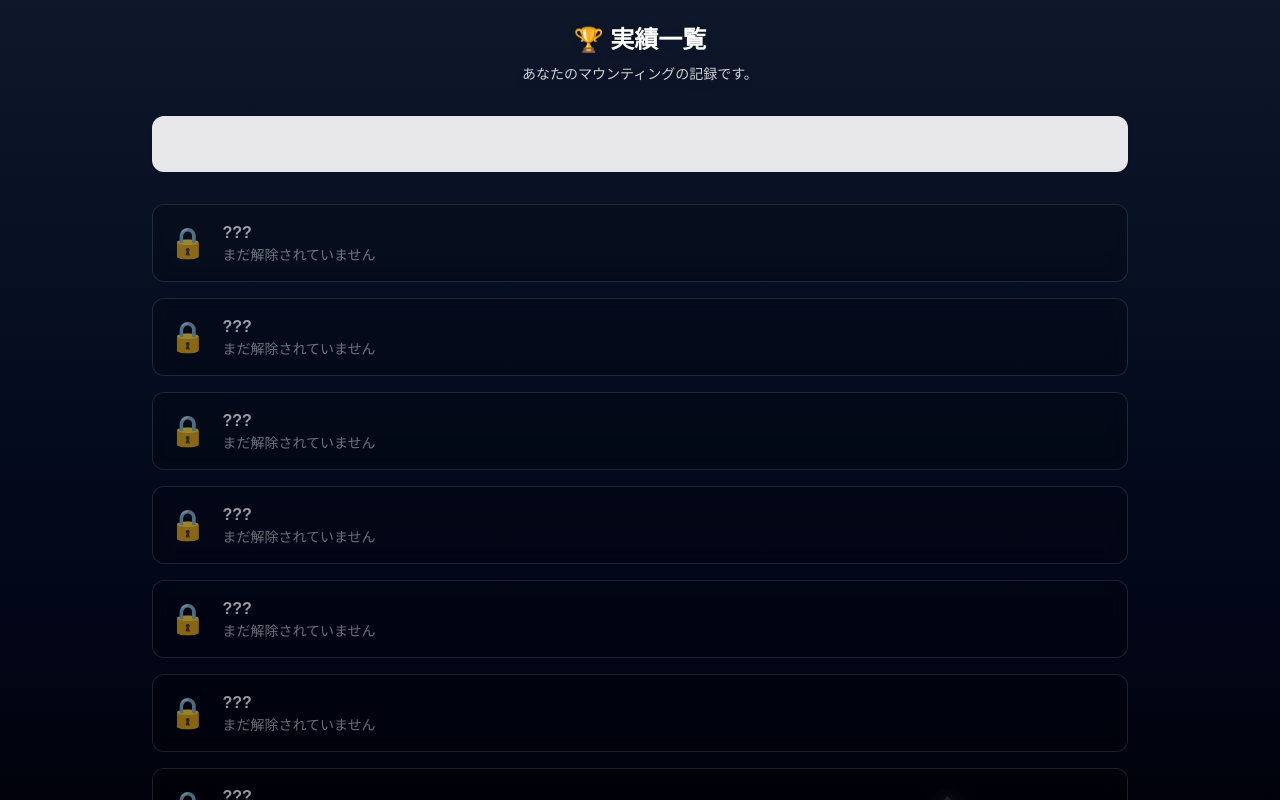
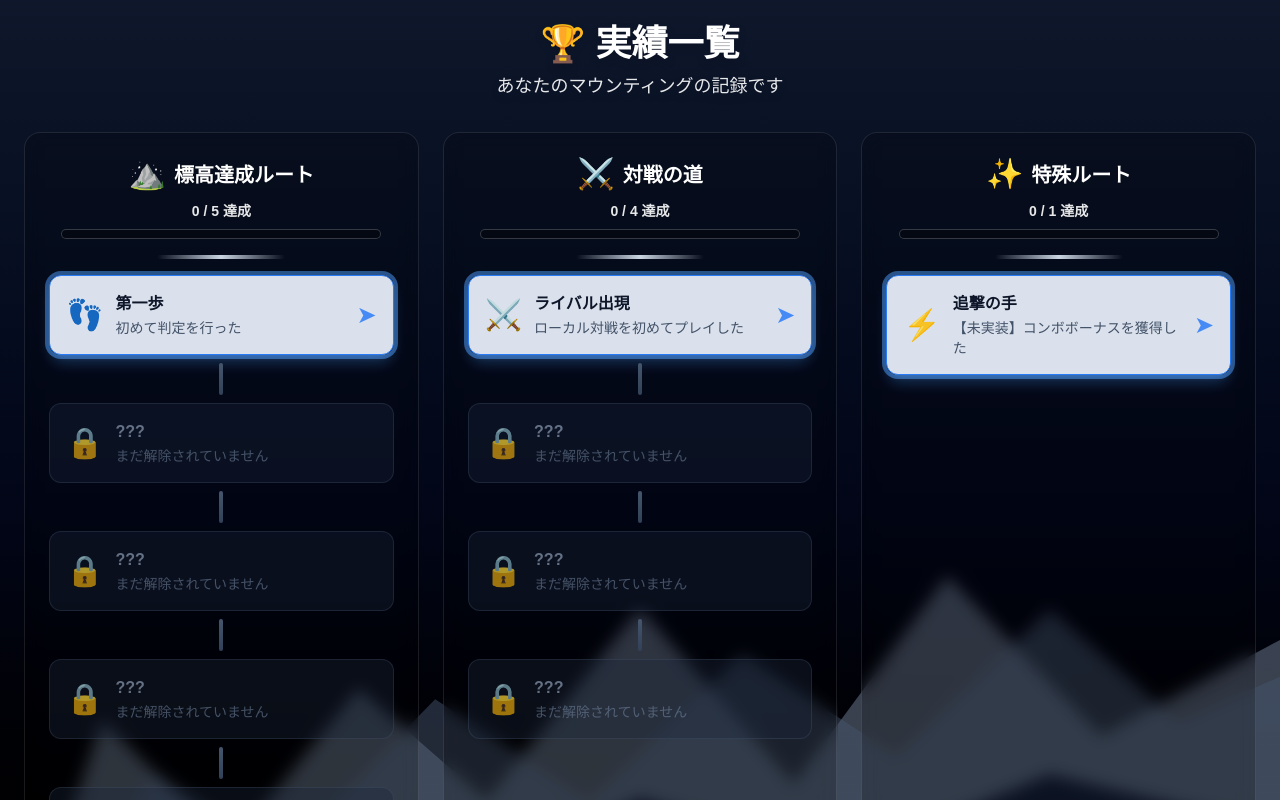
Before and after one commit to AliceWonerfulWorld/mounting_mountain, a Next.js app: page /achievements in a window 1280 px wide. Shown: the top 800 px of the page. Built offline with nearby package versions, Linux system fonts and the light colour scheme.

Commit message:
feat: 実績画面のUIを改善し、アニメーションを追加

```diff
--- a/src/app/achievements/page.tsx
+++ b/src/app/achievements/page.tsx
@@ -4,8 +4,9 @@ import Link from "next/link";
 import clsx from "clsx";
 import { Home } from "lucide-react";
 import { useEffect, useState } from "react";
-import { ACHIEVEMENTS } from "@/lib/achievements";
+import { groupAchievementsByCategory } from "@/lib/achievements";
 import { loadUnlocked } from "@/lib/achievementStore";
+import { AchievementRoute } from "@/components/achievements/AchievementRoute";
 
 export default function AchievementsPage() {
     const [unlockedIds, setUnlockedIds] = useState<string[]>([]);
@@ -48,9 +49,7 @@ export default function AchievementsPage() {
         );
     }
 
-    const unlockedCount = unlockedIds.length;
-    const totalCount = ACHIEVEMENTS.length;
-    const progressPercentage = Math.round((unlockedCount / totalCount) * 100);
+    const groupedAchievements = groupAchievementsByCategory();
 
     return (
         <main className="relative min-h-screen w-full overflow-hidden">
@@ -97,71 +96,71 @@ export default function AchievementsPage() {
             </div>
 
             {/* UI */}
-            <div className="relative z-10 max-w-5xl mx-auto p-6 space-y-8">
+            <div className="relative z-10 max-w-7xl mx-auto p-6 space-y-8">
 
-                <header className="space-y-2 text-center text-white drop-shadow-lg">
-                    <h1 className="text-2xl font-bold">🏆 実績一覧</h1>
-                    <p className="text-sm opacity-80">
-                        あなたのマウンティングの記録です。
+                <header
+                    className="space-y-2 text-center text-white drop-shadow-lg"
+                    style={{ animation: "fadeInUp 0.6s ease-out both" }}
+                >
+                    <h1 className="text-3xl md:text-4xl font-bold">🏆 実績一覧</h1>
+                    <p className="text-base md:text-lg opacity-90">
+                        あなたのマウンティングの記録です
                     </p>
                 </header>
 
-                {/* 進捗バー */}
-                <section className="bg-white/90 backdrop-blur p-6 rounded-xl shadow">
-                    <div className="w-full bg-gray-200 rounded-full h-2 overflow-hidden">
-                        <div
-                            className="bg-gradient-to-r from-yellow-400 to-yellow-600 h-2 transition-all duration-1000"
-                            style={{ width: `${progressPercentage}%` }}
+                {/* 登山ルート表示（3列グリッド → モバイルでは1列） */}
+                <section className="grid grid-cols-1 md:grid-cols-2 lg:grid-cols-3 gap-8 lg:gap-6">
+                    {/* 標高達成ルート */}
+                    <div
+                        className="bg-black/20 backdrop-blur-sm p-6 rounded-2xl border border-white/10 hover:border-white/20 transition-all duration-300 hover:shadow-2xl hover:shadow-white/10"
+                        style={{ animation: "fadeInUp 0.6s ease-out 0.1s both" }}
+                    >
+                        <AchievementRoute
+                            category="altitude"
+                            achievements={groupedAchievements.altitude}
+                            unlockedIds={unlockedIds}
+                        />
+                    </div>
+
+                    {/* 対戦ルート */}
+                    <div
+                        className="bg-black/20 backdrop-blur-sm p-6 rounded-2xl border border-white/10 hover:border-white/20 transition-all duration-300 hover:shadow-2xl hover:shadow-white/10"
+                        style={{ animation: "fadeInUp 0.6s ease-out 0.2s both" }}
+                    >
+                        <AchievementRoute
+                            category="versus"
+                            achievements={groupedAchievements.versus}
+                            unlockedIds={unlockedIds}
+                        />
+                    </div>
+
+                    {/* 特殊ルート */}
+                    <div
+                        className="bg-black/20 backdrop-blur-sm p-6 rounded-2xl border border-white/10 hover:border-white/20 transition-all duration-300 hover:shadow-2xl hover:shadow-white/10"
+                        style={{ animation: "fadeInUp 0.6s ease-out 0.3s both" }}
+                    >
+                        <AchievementRoute
+                            category="special"
+                            achievements={groupedAchievements.special}
+                            unlockedIds={unlockedIds}
                         />
                     </div>
                 </section>
 
-                {/* ✅ 実績リスト（これが重要） */}
-                <section className="space-y-4">
-                    {ACHIEVEMENTS.map((achievement) => {
-                        const isUnlocked = unlockedIds.includes(achievement.id);
-
-                        return (
-                            <div
-                                key={achievement.id}
-                                className={clsx(
-                                    "p-4 rounded-xl backdrop-blur border transition",
-                                    isUnlocked
-                                        ? "bg-white/90 border-yellow-400 shadow"
-                                        : "bg-black/30 text-white border-white/20 opacity-60"
-                                )}
-                            >
-                                <div className="flex items-center gap-4">
-                                    <div className="text-3xl">
-                                        {isUnlocked ? achievement.icon || "🏆" : "🔒"}
-                                    </div>
-                                    <div>
-                                        <div className="font-bold">
-                                            {isUnlocked ? achievement.title : "???"}
-                                        </div>
-                                        <div className="text-sm opacity-70">
-                                            {isUnlocked
-                                                ? achievement.description
-                                                : "まだ解除されていません"}
-                                        </div>
-                                    </div>
-                                </div>
-                            </div>
-                        );
-                    })}
-                </section>
-
-                <div className="flex justify-center">
+                {/* ホームに戻るボタン */}
+                <div
+                    className="flex justify-center pt-4"
+                    style={{ animation: "fadeInUp 0.6s ease-out 0.4s both" }}
+                >
                     <Link
                         href="/"
-                        className="inline-flex items-center gap-2 bg-white text-slate-900 px-8 py-4 rounded-full font-bold text-lg hover:bg-blue-50 transition-colors shadow-[0_0_20px_rgba(255,255,255,0.3)]"
+                        className="inline-flex items-center gap-2 bg-white text-slate-900 px-6 py-3 md:px-8 md:py-4 rounded-full font-bold text-base md:text-lg hover:bg-blue-50 hover:scale-105 transition-all duration-300 shadow-[0_0_20px_rgba(255,255,255,0.3)] hover:shadow-[0_0_30px_rgba(255,255,255,0.5)]"
                     >
                         <Home className="w-5 h-5" />
                         タイトルに戻る
                     </Link>
                 </div>
 
-
             </div>
         </main>
     );
--- a/src/app/globals.css
+++ b/src/app/globals.css
@@ -73,3 +73,51 @@ body {
     opacity: 0;
   }
 }
+
+/* Achievement Route Animations */
+@keyframes fadeInUp {
+  from {
+    opacity: 0;
+    transform: translateY(20px);
+  }
+  to {
+    opacity: 1;
+    transform: translateY(0);
+  }
+}
+
+@keyframes fadeIn {
+  from {
+    opacity: 0;
+  }
+  to {
+    opacity: 1;
+  }
+}
+
+@keyframes pulse-slow {
+  0%, 100% {
+    opacity: 1;
+  }
+  50% {
+    opacity: 0.8;
+  }
+}
+
+@keyframes bounce-slow {
+  0%, 100% {
+    transform: translateY(0);
+  }
+  50% {
+    transform: translateY(-4px);
+  }
+}
+
+/* Tailwind custom utilities */
+.animate-pulse-slow {
+  animation: pulse-slow 3s ease-in-out infinite;
+}
+
+.animate-bounce-slow {
+  animation: bounce-slow 2s ease-in-out infinite;
+}
--- a/src/components/achievements/AchievementRoute.tsx
+++ b/src/components/achievements/AchievementRoute.tsx
@@ -26,27 +26,32 @@ export function AchievementRoute({ category, achievements, unlockedIds }: Achiev
             {/* ルートヘッダー */}
             <div className="text-center space-y-2">
                 <div className="flex items-center justify-center gap-2">
-                    <span className="text-3xl">{categoryInfo.icon}</span>
+                    <span className="text-3xl animate-bounce-slow">{categoryInfo.icon}</span>
                     <h2 className="text-xl font-bold text-white drop-shadow-lg">
                         {categoryInfo.label}
                     </h2>
                 </div>
-                <div className="text-white/90 text-sm drop-shadow">
+                <div className="text-white/90 text-sm drop-shadow font-semibold">
                     {unlockedCount} / {totalCount} 達成
                 </div>
 
                 {/* プログレスバー */}
-                <div className="w-full max-w-xs mx-auto bg-black/30 rounded-full h-2 overflow-hidden border border-white/20">
+                <div className="w-full max-w-xs mx-auto bg-black/30 rounded-full h-2.5 overflow-hidden border border-white/20 shadow-inner">
                     <div
-                        className="bg-gradient-to-r from-yellow-400 to-yellow-600 h-2 transition-all duration-1000"
-                        style={{ width: `${progressPercentage}%` }}
+                        className="h-2.5 transition-all duration-1000 ease-out rounded-full"
+                        style={{
+                            width: `${progressPercentage}%`,
+                            background: progressPercentage === 100
+                                ? "linear-gradient(to right, #fbbf24, #f59e0b, #f59e0b)"
+                                : "linear-gradient(to right, #3b82f6, #60a5fa)"
+                        }}
                     />
                 </div>
             </div>
 
             {/* ベースキャンプライン */}
             <div className="flex justify-center">
-                <div className="w-32 h-1 bg-gradient-to-r from-transparent via-slate-400 to-transparent rounded-full" />
+                <div className="w-32 h-1 bg-gradient-to-r from-transparent via-slate-300 to-transparent rounded-full shadow-lg" />
             </div>
 
             {/* 実績リスト（下から上へ） */}
@@ -62,10 +67,14 @@ export function AchievementRoute({ category, achievements, unlockedIds }: Achiev
                             <AchievementStep
                                 achievement={achievement}
                                 status={status}
+                                index={index}
                             />
                             {/* 最後のステップ以外は接続線を表示 */}
                             {!isLast && (
-                                <RouteConnector isUnlocked={isUnlocked} />
+                                <RouteConnector
+                                    isUnlocked={isUnlocked}
+                                    index={index}
+                                />
                             )}
                         </div>
                     );
--- a/src/components/achievements/AchievementStep.tsx
+++ b/src/components/achievements/AchievementStep.tsx
@@ -7,36 +7,48 @@ type AchievementStepProps = {
     achievement: Achievement;
     status: StepStatus;
     showConnector?: boolean;
+    index?: number; // アニメーション用のインデックス
 };
 
 /**
  * 登山ルート上の1つの実績ステップを表示するコンポーネント
  */
-export function AchievementStep({ achievement, status, showConnector = true }: AchievementStepProps) {
+export function AchievementStep({ achievement, status, showConnector = true, index = 0 }: AchievementStepProps) {
     return (
-        <div className="relative">
+        <div
+            className="relative"
+            style={{
+                animation: `fadeInUp 0.5s ease-out ${index * 0.1}s both`
+            }}
+        >
             {/* ステップカード */}
             <div
                 className={clsx(
-                    "relative p-4 rounded-xl backdrop-blur border transition-all duration-300",
-                    "hover:scale-105 hover:shadow-xl",
+                    "relative p-3 md:p-4 rounded-xl backdrop-blur border transition-all duration-300",
+                    "hover:scale-[1.02] hover:shadow-2xl cursor-pointer",
                     status === "unlocked" && [
                         "bg-white/95 border-yellow-400 shadow-lg",
-                        "shadow-yellow-400/20",
+                        "shadow-yellow-400/30",
+                        "hover:shadow-yellow-400/40",
                     ],
                     status === "next" && [
-                        "bg-blue-50/95 border-blue-400 shadow-lg",
-                        "shadow-blue-400/20 ring-2 ring-blue-400 ring-offset-2 ring-offset-transparent",
-                        "animate-pulse",
+                        "bg-blue-50/95 border-blue-500 shadow-lg",
+                        "shadow-blue-400/30 ring-2 ring-blue-400/50 ring-offset-2 ring-offset-transparent",
+                        "animate-pulse-slow",
+                        "hover:shadow-blue-400/50",
                     ],
                     status === "locked" && [
-                        "bg-slate-800/40 border-slate-600/50 opacity-70",
+                        "bg-slate-800/50 border-slate-600/50 opacity-70",
+                        "hover:opacity-85",
                     ]
                 )}
             >
-                <div className="flex items-center gap-3">
+                <div className="flex items-center gap-2 md:gap-3">
                     {/* アイコン */}
-                    <div className="text-3xl flex-shrink-0">
+                    <div className={clsx(
+                        "text-2xl md:text-3xl flex-shrink-0 transition-transform duration-300",
+                        "hover:scale-110"
+                    )}>
                         {status === "locked" ? "🔒" : achievement.icon || "🏆"}
                     </div>
 
@@ -44,7 +56,7 @@ export function AchievementStep({ achievement, status, showConnector = true }: A
                     <div className="flex-1 min-w-0">
                         <div
                             className={clsx(
-                                "font-bold text-base",
+                                "font-bold text-sm md:text-base",
                                 status === "locked" ? "text-slate-400" : "text-slate-900"
                             )}
                         >
@@ -52,7 +64,7 @@ export function AchievementStep({ achievement, status, showConnector = true }: A
                         </div>
                         <div
                             className={clsx(
-                                "text-sm mt-0.5",
+                                "text-xs md:text-sm mt-0.5",
                                 status === "locked"
                                     ? "text-slate-500"
                                     : "text-slate-600"
@@ -65,18 +77,26 @@ export function AchievementStep({ achievement, status, showConnector = true }: A
 
                         {/* 達成条件の表示（次の目標の場合） */}
                         {status === "next" && achievement.requiredValue && (
-                            <div className="text-xs text-blue-600 font-semibold mt-1">
-                                目標: {achievement.requiredValue.toLocaleString()}
-                                {achievement.category === "altitude" && "m"}
-                                {achievement.category === "versus" && "勝"}
+                            <div className="text-xs text-blue-600 font-semibold mt-1.5 flex items-center gap-1">
+                                <span>🎯</span>
+                                <span>目標: {achievement.requiredValue.toLocaleString()}</span>
+                                {achievement.category === "altitude" && <span>m</span>}
+                                {achievement.category === "versus" && <span>勝</span>}
                             </div>
                         )}
                     </div>
 
                     {/* 解除済みバッジ */}
                     {status === "unlocked" && (
-                        <div className="text-yellow-500 text-xl flex-shrink-0">
+                        <div className="text-yellow-500 text-xl md:text-2xl flex-shrink-0 animate-bounce-slow">
                             ✓
+                        </div>
+                    )}
+
+                    {/* 次の目標マーク */}
+                    {status === "next" && (
+                        <div className="text-blue-500 text-xl md:text-2xl flex-shrink-0 animate-pulse">
+                            ➤
                         </div>
                     )}
                 </div>
--- a/src/components/achievements/RouteConnector.tsx
+++ b/src/components/achievements/RouteConnector.tsx
@@ -2,22 +2,42 @@ import clsx from "clsx";
 
 type RouteConnectorProps = {
     isUnlocked: boolean;
+    index?: number; // アニメーション用
 };
 
 /**
  * 実績ステップ間の接続線を描画するコンポーネント
  */
-export function RouteConnector({ isUnlocked }: RouteConnectorProps) {
+export function RouteConnector({ isUnlocked, index = 0 }: RouteConnectorProps) {
     return (
-        <div className="flex justify-center my-2">
-            <div
-                className={clsx(
-                    "w-1 h-8 rounded-full transition-all duration-500",
-                    isUnlocked
-                        ? "bg-gradient-to-b from-yellow-400 to-yellow-500 shadow-[0_0_10px_rgba(251,191,36,0.5)]"
-                        : "bg-gradient-to-b from-slate-600 to-slate-700"
+        <div
+            className="flex justify-center my-2"
+            style={{
+                animation: `fadeIn 0.5s ease-out ${index * 0.1 + 0.2}s both`
+            }}
+        >
+            <div className="relative">
+                {/* メインの接続線 */}
+                <div
+                    className={clsx(
+                        "w-1 h-8 rounded-full transition-all duration-700",
+                        isUnlocked
+                            ? "bg-gradient-to-b from-yellow-400 via-yellow-500 to-yellow-600"
+                            : "bg-gradient-to-b from-slate-600 via-slate-650 to-slate-700"
+                    )}
+                />
+
+                {/* グロー効果（解除済みの場合のみ） */}
+                {isUnlocked && (
+                    <div
+                        className="absolute inset-0 w-1 h-8 rounded-full blur-sm"
+                        style={{
+                            background: "linear-gradient(to bottom, rgba(251, 191, 36, 0.6), rgba(245, 158, 11, 0.6))",
+                            animation: "pulse 2s ease-in-out infinite"
+                        }}
+                    />
                 )}
-            />
+            </div>
         </div>
     );
 }
```
